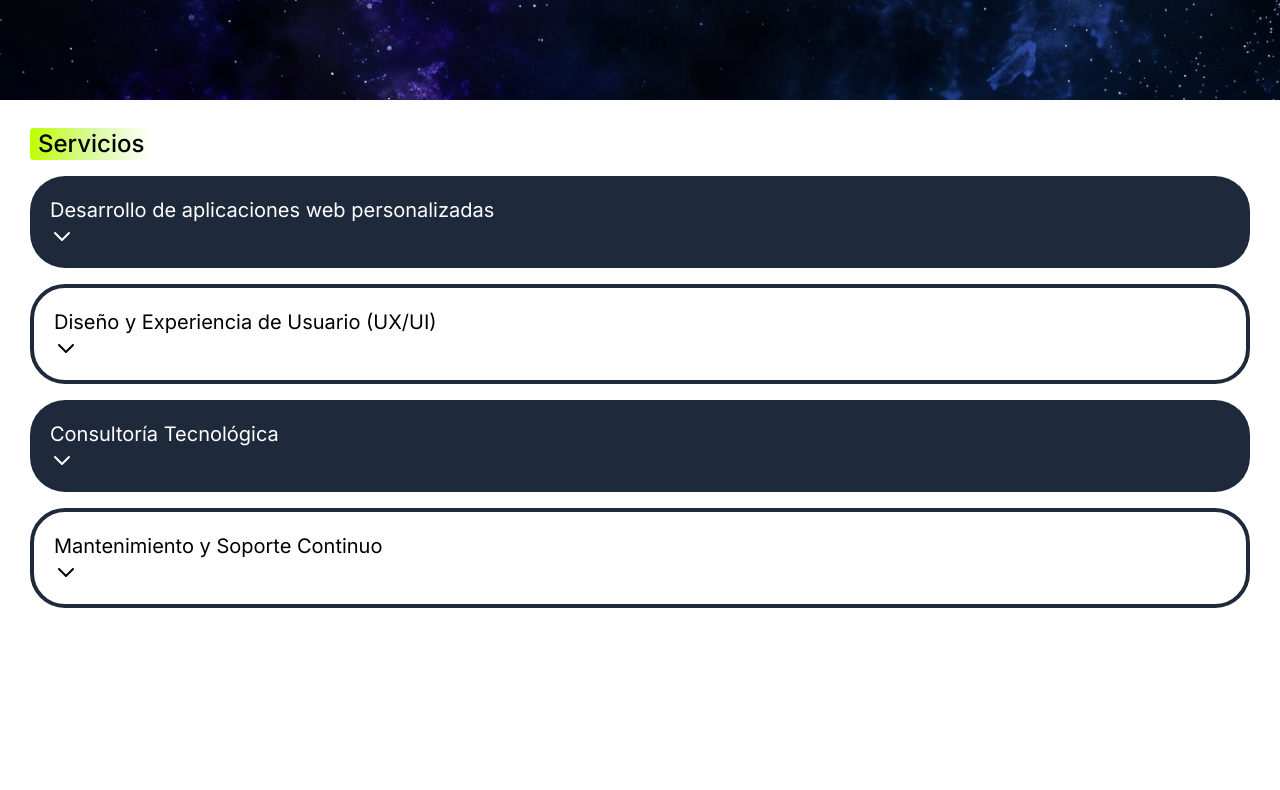
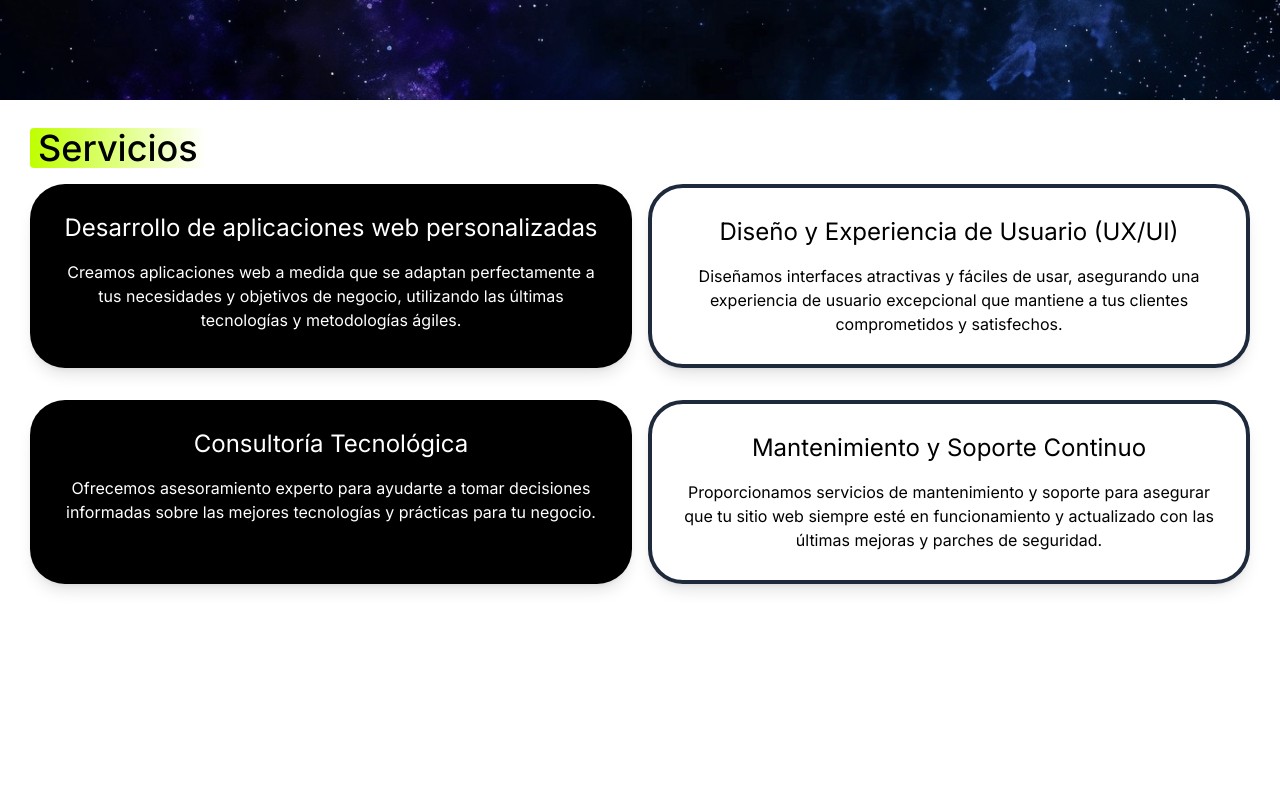
Before and after one commit to AstracodeLAB/project, a React (Vite) app: page / in a window 1280 px wide. Shown: the part 700-1490 px from the top of the page. Built offline with nearby package versions, Linux system fonts and the light colour scheme.

Commit message:
added responsive for desktop

```diff
--- a/src/components/Services.jsx
+++ b/src/components/Services.jsx
@@ -11,7 +11,7 @@ export const Services = () => {
     {
       title: "Desarrollo de aplicaciones web personalizadas",
       description: "Creamos aplicaciones web a medida que se adaptan perfectamente a tus necesidades y objetivos de negocio, utilizando las últimas tecnologías y metodologías ágiles.",
-      bgClass: "bg-primary text-secondary",
+      bgClass: "bg-black text-secondary",
     },
     {
       title: "Diseño y Experiencia de Usuario (UX/UI)",
@@ -21,7 +21,7 @@ export const Services = () => {
     {
       title: "Consultoría Tecnológica",
       description: "Ofrecemos asesoramiento experto para ayudarte a tomar decisiones informadas sobre las mejores tecnologías y prácticas para tu negocio.",
-      bgClass: "bg-primary text-secondary",
+      bgClass: "bg-black text-secondary",
     },
     {
       title: "Mantenimiento y Soporte Continuo",
@@ -33,17 +33,19 @@ export const Services = () => {
   return (
     <section id="about" className="mx-30 mt-7 ">
       <div className="">
-        <h2 className="relative z-10 bg-gradient-to-r from-accent via-lime-200 to-white font-sans font-medium text-xl px-2 rounded md:inline-block md:text-2xl">
+        <h2 className="relative z-10 bg-gradient-to-r from-accent to-transparent font-sans font-medium text-2xl px-2 rounded md:inline-block md:text-4xl">
           Servicios
         </h2>
-        <ul className="flex flex-col justify-center">
+        <ul className="flex flex-col justify-center lg:grid lg:grid-cols-2 lg:gap-4">
           {services.map((service, serviceIndex) => (
-            <li key={serviceIndex} className={`${service.bgClass} rounded-[35px] mt-4 p-5 flex flex-col align-center`}>
-              <h3 className="text-xl flex justify-between items-center">
+            <li key={serviceIndex} className={`${service.bgClass} rounded-[35px] mt-4 p-5 lg:p-7 flex flex-col items-center text-center shadow-lg`}>
+              <h3 className="text-2xl flex justify-between items-center">
                 {service.title}
 
               </h3>
-              <button onClick={() => handleToggle(serviceIndex)}>
+              <button
+                className="lg:hidden"
+                onClick={() => handleToggle(serviceIndex)}>
                   <svg
                     xmlns="http://www.w3.org/2000/svg"
                     className={`h-6 w-6 transform transition-transform ${activeServiceIndex === serviceIndex ? 'rotate-180' : ''}`}
@@ -54,11 +56,11 @@ export const Services = () => {
                     <path strokeLinecap="round" strokeLinejoin="round" strokeWidth="2" d="M19 9l-7 7-7-7" />
                   </svg>
                 </button>
-              {activeServiceIndex === serviceIndex && (
-                <p className="mt-4 transition-all duration-500 ease-in-out">
-                  {service.description}
-                </p>
-              )}
+                <p
+                className={`mt-4 transition-all duration-500 ease-in-out ${activeServiceIndex === serviceIndex ? 'block' : 'hidden'} lg:block `}
+              >
+                {service.description}
+              </p>
             </li>
           ))}
         </ul>
```
